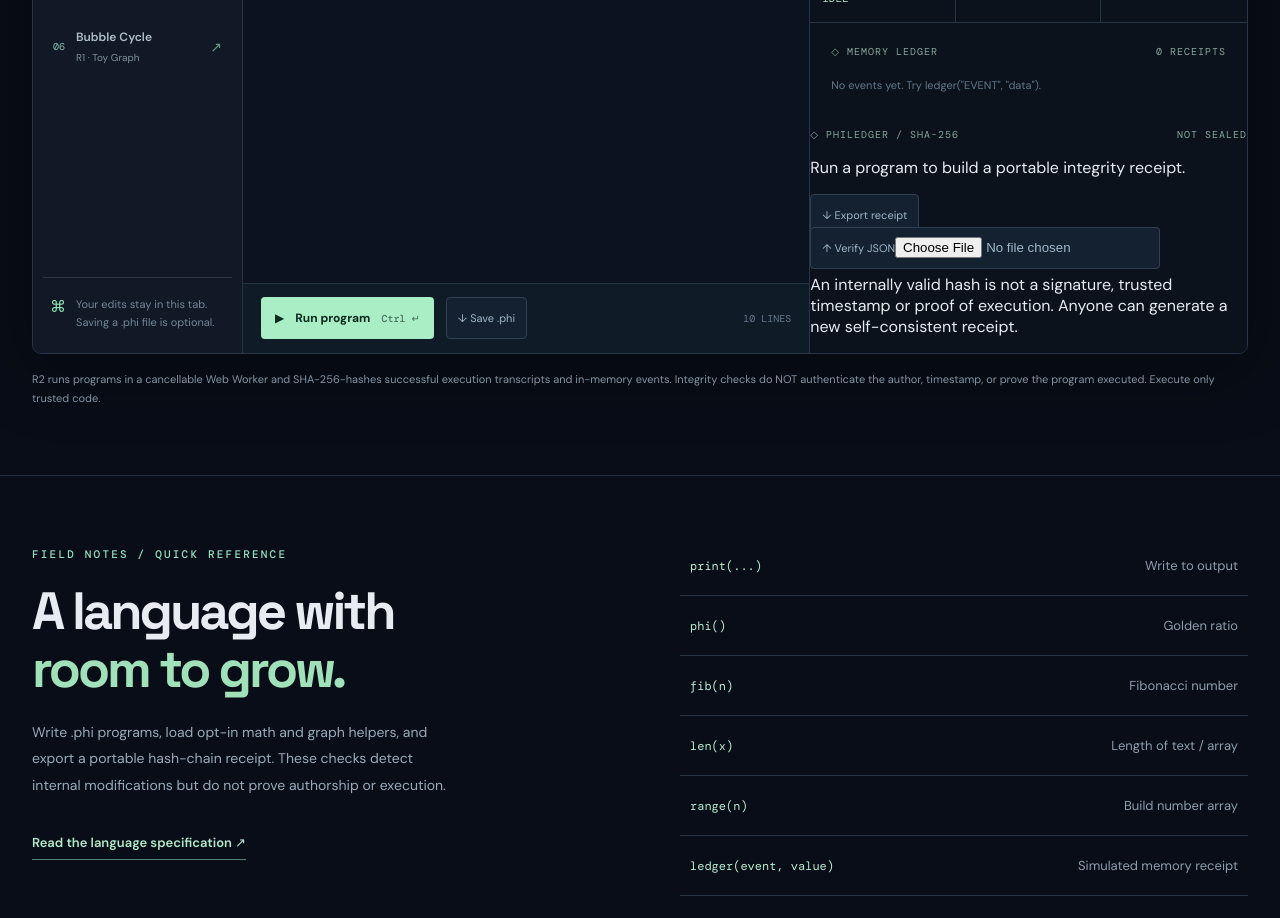
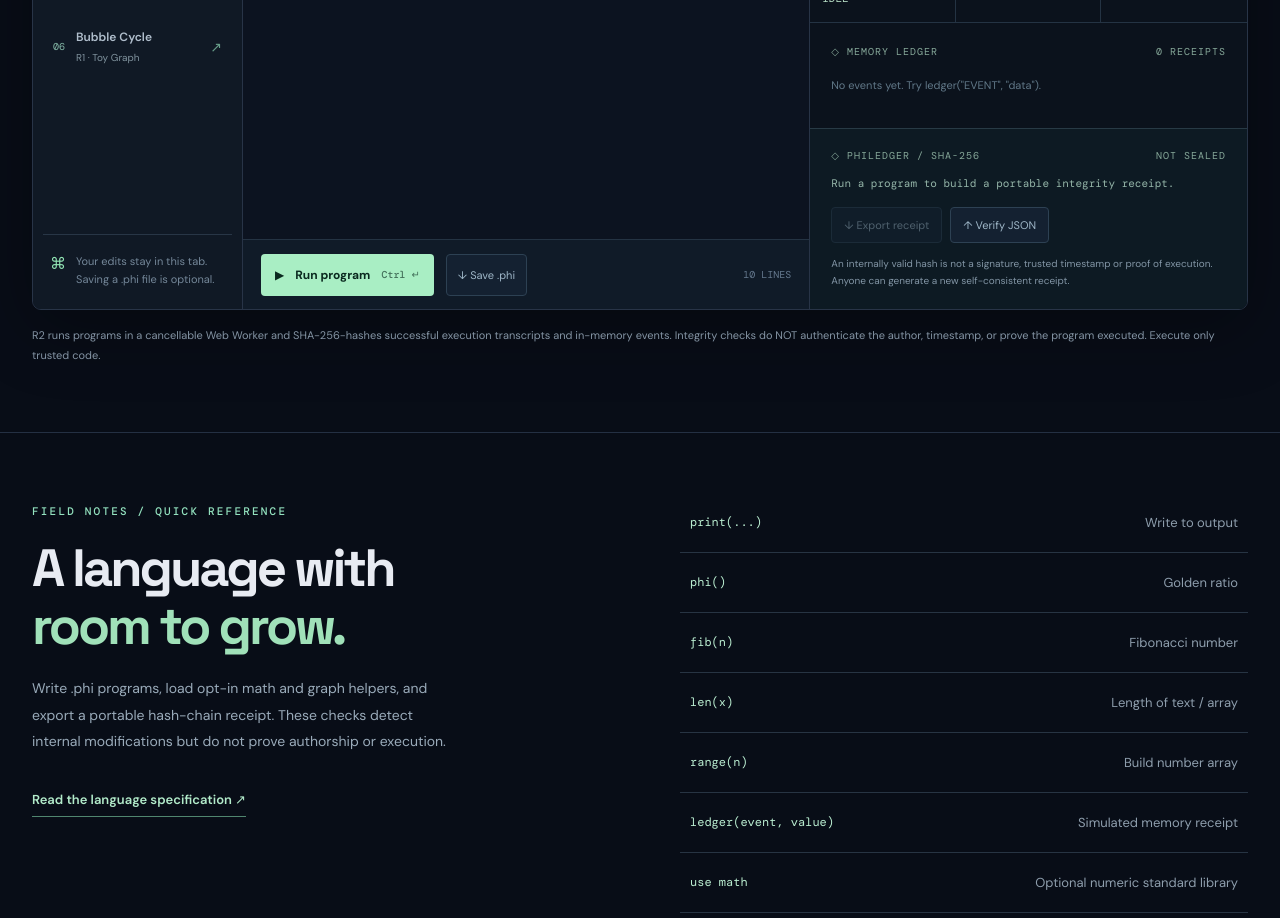
Before and after one commit to MichaelWave369/Phithon, a React (Vite) app: page / in a window 1280 px wide. Shown: the part 1340-2258 px from the top of the page. Built offline with nearby package versions, Linux system fonts and the light colour scheme.

Commit message:
style(r2): show SHA-256 hashes, receipt controls, and verification states

```diff
--- a/src/styles.css
+++ b/src/styles.css
@@ -32,3 +32,19 @@ h1,h2{font-family:"Space Grotesk",sans-serif;margin:0;letter-spacing:-3px}h1{fon
 .state-chip.cancelled{color:#e5b59f;border-color:#6f554e}
 .run-info strong{max-width:100%}
 @media(max-width:720px){.editor-footer{flex-wrap:wrap;height:auto;min-height:70px;padding:10px;gap:8px}.cancel-button{padding:11px 8px}}
+
+
+/* R2: portable PhiLedger receipt inspection */
+.integrity-panel{padding:20px 21px;border-top:1px solid #283a45;background:#0d1a23}
+.integrity-intro{font:11px/1.6 "DM Mono",monospace;color:#94b5a8;margin:13px 0 5px}
+.digest-value{display:block;overflow-wrap:anywhere;font:10px/1.7 "DM Mono",monospace;color:#b8efcc;background:#101e2a;padding:10px;border:1px solid #294638;border-radius:4px;margin:8px 0 12px}
+.integrity-summary{color:#a9dfbb;font:10px/1.6 "DM Mono",monospace}
+.integrity-actions{display:flex;gap:8px;flex-wrap:wrap;margin-top:15px}
+.integrity-actions .plain-button{display:inline-flex;align-items:center;justify-content:center;padding:10px 12px}
+.integrity-actions button:disabled{opacity:.45;cursor:not-allowed}
+.upload-label{position:relative;cursor:pointer}
+.upload-label input{position:absolute;inset:0;width:100%;height:100%;opacity:0;cursor:pointer;font-size:0}
+.upload-label:focus-within{outline:2px solid #a9eec4;outline-offset:2px}
+.integrity-ok,.integrity-bad{font:11px/1.7 "DM Mono",monospace;overflow-wrap:anywhere;margin:13px 0 0}
+.integrity-ok{color:#91dfac}.integrity-bad{color:#ff9b9b}
+.integrity-caution{font-size:10px;line-height:1.7;color:#8295a5;margin:12px 0 0}
```
